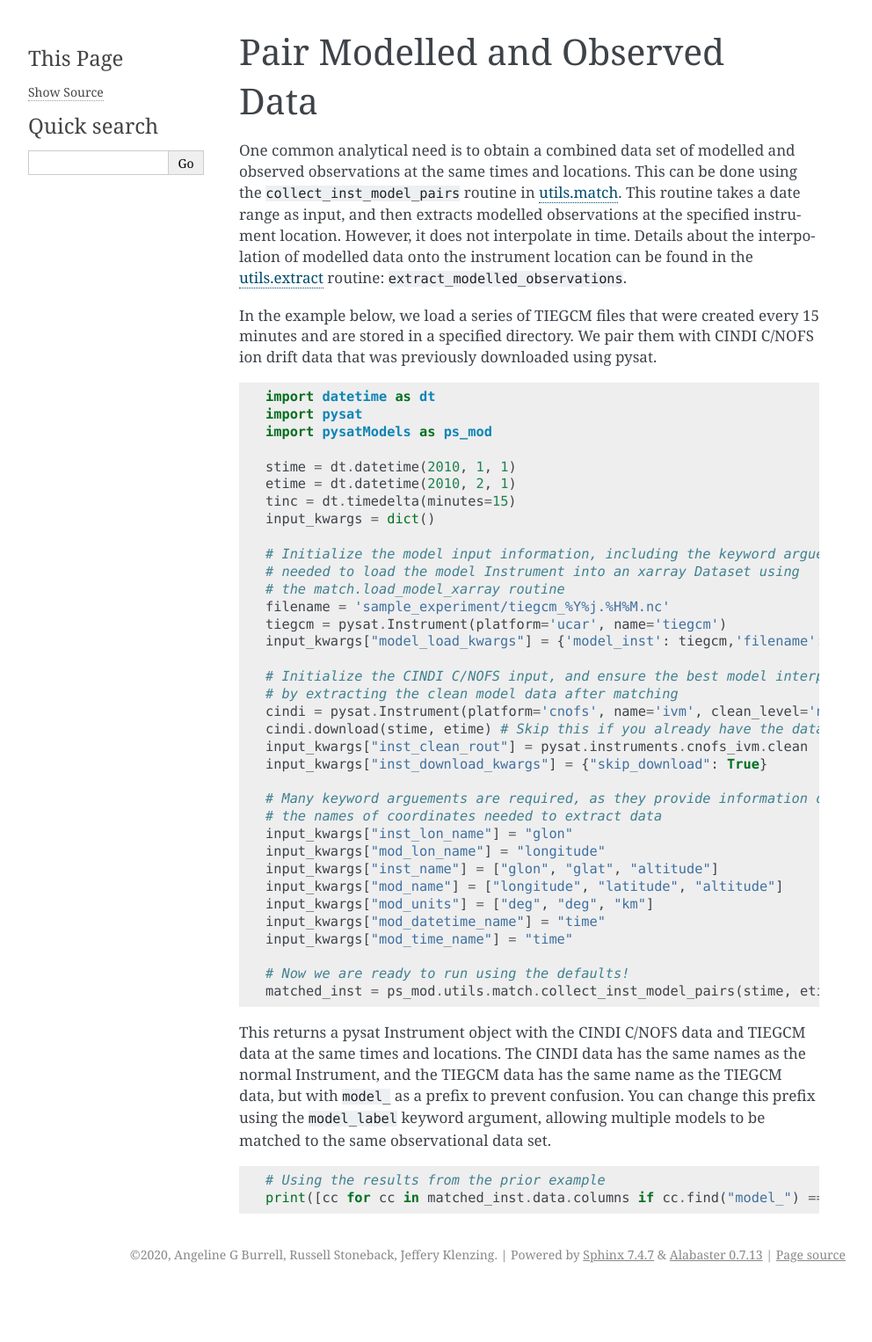
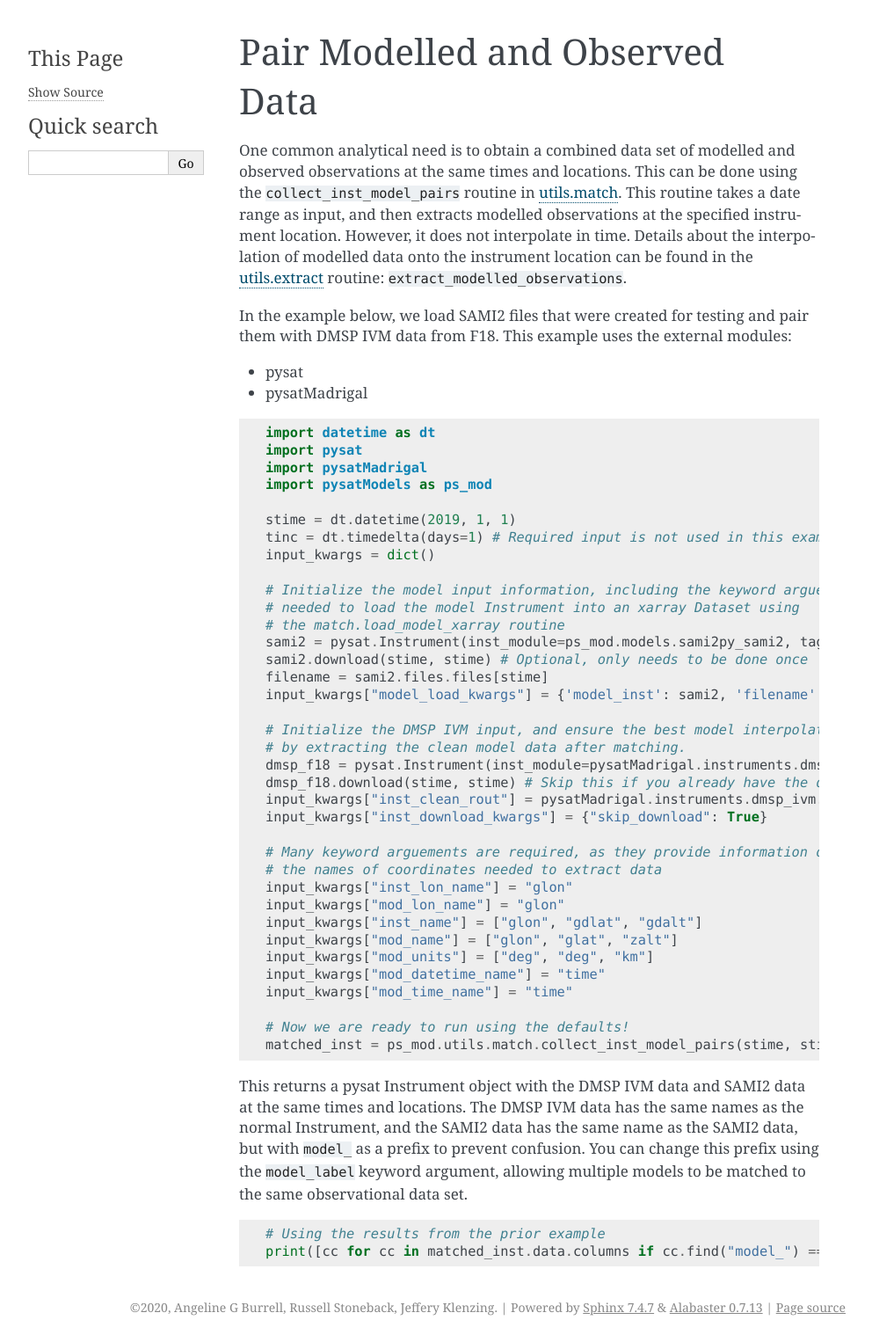
Before and after one commit to pysat/pysatModels, a Sphinx documentation site: the page built from docs/examples/ex_match.rst, in a window 1280 px wide. Shown: the whole page at 88% size, without its empty margins (148-1140 px from the left). Built offline with Sphinx 7.4.7, drawn with Linux system fonts in a browser that asks for light colours; before the commit the page ends 1466 px from its top, so only the background shows below that.

Commit message:
DOC: changed match to use SAMI2 instead of TIEGCM
Updated example to use SAMI2 instrument instead of TIEGCM.

```diff
--- a/docs/examples/ex_match.rst
+++ b/docs/examples/ex_match.rst
@@ -12,53 +12,56 @@ can be found in the
 `utils.extract <../utils.html#module-pysatModels.utils.extract>`_ routine:
 ``extract_modelled_observations``.
 
-In the example below, we load a series of TIEGCM files that were created every
-15 minutes and are stored in a specified directory.  We pair them with CINDI
-C/NOFS ion drift data that was previously downloaded using pysat.
+In the example below, we load SAMI2 files that were created for testing and
+pair them with DMSP IVM data from F18.  This example uses the external modules:
+
+- pysat
+- pysatMadrigal
 
 ::
 
 
    import datetime as dt
    import pysat
+   import pysatMadrigal
    import pysatModels as ps_mod
 
-   stime = dt.datetime(2010, 1, 1)
-   etime = dt.datetime(2010, 2, 1)
-   tinc = dt.timedelta(minutes=15)
+   stime = dt.datetime(2019, 1, 1)
+   tinc = dt.timedelta(days=1) # Required input is not used in this example
    input_kwargs = dict()
 
    # Initialize the model input information, including the keyword arguements
    # needed to load the model Instrument into an xarray Dataset using
    # the match.load_model_xarray routine
-   filename = 'sample_experiment/tiegcm_%Y%j.%H%M.nc'
-   tiegcm = pysat.Instrument(platform='ucar', name='tiegcm')
-   input_kwargs["model_load_kwargs"] = {'model_inst': tiegcm,'filename': filename}
+   sami2 = pysat.Instrument(inst_module=ps_mod.models.sami2py_sami2, tag='test')
+   sami2.download(stime, stime) # Optional, only needs to be done once
+   filename = sami2.files.files[stime]
+   input_kwargs["model_load_kwargs"] = {'model_inst': sami2, 'filename': filename}
 
-   # Initialize the CINDI C/NOFS input, and ensure the best model interpolation
-   # by extracting the clean model data after matching
-   cindi = pysat.Instrument(platform='cnofs', name='ivm', clean_level='none')
-   cindi.download(stime, etime) # Skip this if you already have the data
-   input_kwargs["inst_clean_rout"] = pysat.instruments.cnofs_ivm.clean
+   # Initialize the DMSP IVM input, and ensure the best model interpolation
+   # by extracting the clean model data after matching.
+   dmsp_f18 = pysat.Instrument(inst_module=pysatMadrigal.instruments.dmsp_ivm, sat_id='f18', clean_level='none')
+   dmsp_f18.download(stime, stime) # Skip this if you already have the data
+   input_kwargs["inst_clean_rout"] = pysatMadrigal.instruments.dmsp_ivm.clean
    input_kwargs["inst_download_kwargs"] = {"skip_download": True}
 
    # Many keyword arguements are required, as they provide information on
    # the names of coordinates needed to extract data
    input_kwargs["inst_lon_name"] = "glon"
-   input_kwargs["mod_lon_name"] = "longitude"
-   input_kwargs["inst_name"] = ["glon", "glat", "altitude"]
-   input_kwargs["mod_name"] = ["longitude", "latitude", "altitude"]
+   input_kwargs["mod_lon_name"] = "glon"
+   input_kwargs["inst_name"] = ["glon", "gdlat", "gdalt"]
+   input_kwargs["mod_name"] = ["glon", "glat", "zalt"]
    input_kwargs["mod_units"] = ["deg", "deg", "km"]
    input_kwargs["mod_datetime_name"] = "time"
    input_kwargs["mod_time_name"] = "time"
 
    # Now we are ready to run using the defaults!
-   matched_inst = ps_mod.utils.match.collect_inst_model_pairs(stime, etime, tinc, cindi, **input_kwargs)
+   matched_inst = ps_mod.utils.match.collect_inst_model_pairs(stime, stime+tinc, tinc, dmsp_f18, **input_kwargs)
 
 
-This returns a pysat Instrument object with the CINDI C/NOFS data and TIEGCM
-data at the same times and locations.  The CINDI data has the same names as
-the normal Instrument, and the TIEGCM data has the same name as the TIEGCM
+This returns a pysat Instrument object with the DMSP IVM data and SAMI2
+data at the same times and locations.  The DMSP IVM data has the same names as
+the normal Instrument, and the SAMI2 data has the same name as the SAMI2
 data, but with ``model_`` as a prefix to prevent confusion.  You can change
 this prefix using the ``model_label`` keyword argument, allowing multiple
 models to be matched to the same observational data set.
```
